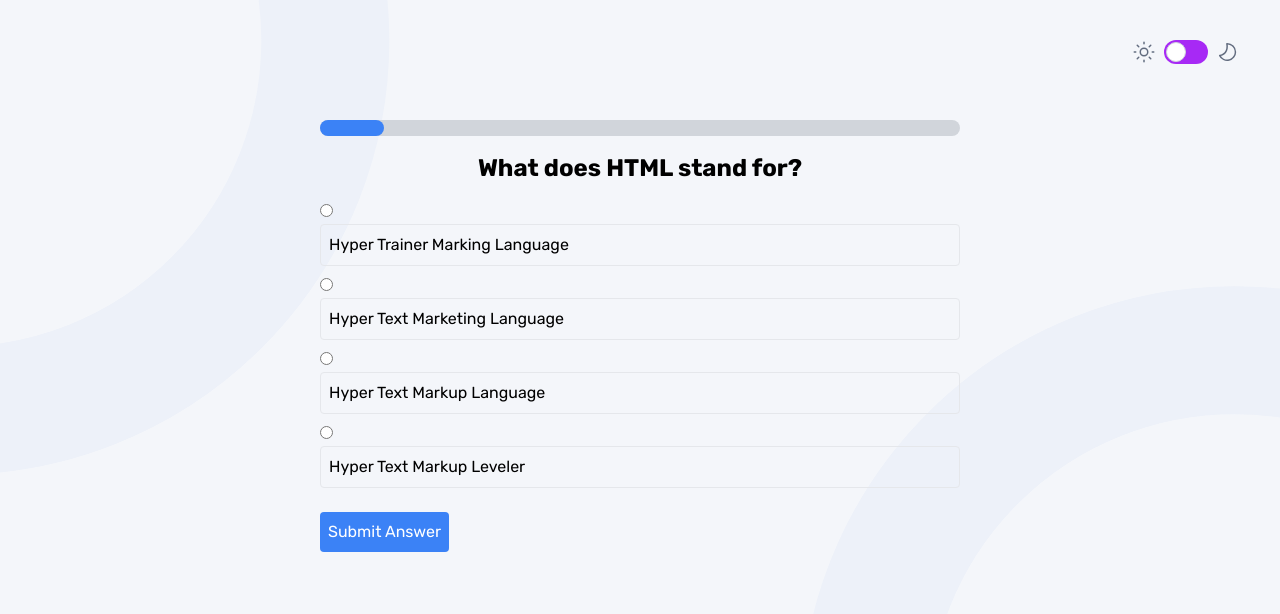
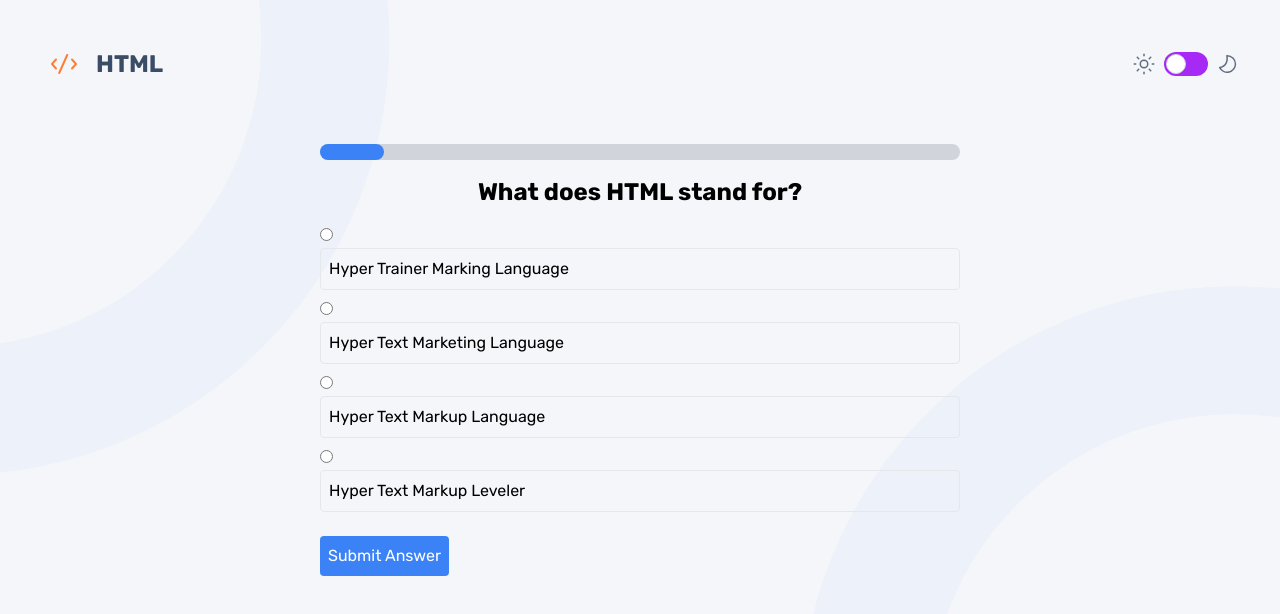
Before and after one commit to Tawphiq/frontend-quiz-app, a React (Vite) app: page / in a window 1280 px wide. Both pictures are taken after a click on the button "HTML". Shown: the top 614 px of the page. Built offline with nearby package versions, Linux system fonts and the light colour scheme; a web font is replaced by a local one.

Commit message:
"displayed subject name and icon in the header"

```diff
--- a/src/components/Header.tsx
+++ b/src/components/Header.tsx
@@ -2,19 +2,33 @@
 import React from 'react';
 import ThemeToggle from './ThemeToggle';
 import { useTheme } from '../context/ThemeContext';
+import { useQuiz } from '../context/QuizContext';
 import sunlight from '../assets/images/icon-sun-light.svg';
 import sundark from '../assets/images/icon-sun-dark.svg';
 import moonlight from '../assets/images/icon-moon-light.svg';
 import moondark from '../assets/images/icon-moon-dark.svg';
 
 const Header: React.FC = () => {
-    const { theme} = useTheme();
+  const { theme } = useTheme();
+  const { currentQuiz } = useQuiz();
 
   return (
-    <header className="flex justify-end items-center gap-1 md:gap-2 p-5 md:p-10">
-      {theme === 'dark'? <img src={sunlight}/>:<img src={sundark}/>}
-      <ThemeToggle />
-      {theme === 'dark'? <img src={moonlight}/>:<img src={moondark}/>}
+    <header className="flex justify-between items-center p-5 md:p-10">
+      <div className="flex items-center">
+        {currentQuiz && (
+          <div className="flex items-center">
+            <div className={`w-8 h-8 md:w-12 md:h-12 grid justify-center items-center ${currentQuiz.iconbg} rounded-lg`}>
+              <img src={currentQuiz.icon} alt={currentQuiz.title} className="w-8 h-8" />
+            </div>
+            <span className="font-bold text-dark dark:text-white text-xl md:text-2xl ml-2">{currentQuiz.title}</span>
+          </div>
+        )}
+      </div>
+      <div className="flex items-center gap-1 md:gap-2">
+        {theme === 'dark' ? <img src={sunlight} alt="sun icon" /> : <img src={sundark} alt="sun icon" />}
+        <ThemeToggle />
+        {theme === 'dark' ? <img src={moonlight} alt="moon icon" /> : <img src={moondark} alt="moon icon" />}
+      </div>
     </header>
   );
 };
--- a/src/pages/Home.tsx
+++ b/src/pages/Home.tsx
@@ -2,7 +2,6 @@
 import React from 'react';
 import { useNavigate } from 'react-router-dom';
 import { useQuiz } from '../context/QuizContext';
-import SubjectCard from '../components/SubjectCard';
 
 const Home: React.FC = () => {
   const navigate = useNavigate();
@@ -13,6 +12,7 @@ const Home: React.FC = () => {
     navigate('/quiz');
   };
 
+
   return (
     <div className="grid lg:grid-cols-2 p-8 md:p-20 lg:px-40">
       <div className="text-2xl font-bold mb-4 p-4 text-dark dark:text-white">
@@ -22,13 +22,16 @@ const Home: React.FC = () => {
       </div>
       <div className="grid gap-4 md:mt-10 lg:mt-0">
         {quizzes.map((quiz) => (
-          <SubjectCard
+          <button
             key={quiz.title}
-            title={quiz.title}
-            icon={quiz.icon}
-            iconbg={quiz.iconbg}
-            onSelect={handleSelect}
-          />
+            onClick={() => handleSelect(quiz.title)}
+            className="flex items-center p-4 rounded-2xl bg-white dark:bg-dark shadow"
+          >
+            <div className={`md:w-12 md:h-12 grid justify-center items-center ${quiz.iconbg} rounded-lg mr-2`}>
+            <img src={quiz.icon} alt={quiz.title} className="w-6 h-6" />
+            </div>
+            <span className='font-bold text-dark dark:text-white'>{quiz.title}</span>
+          </button>
         ))}
       </div>
     </div>
```
